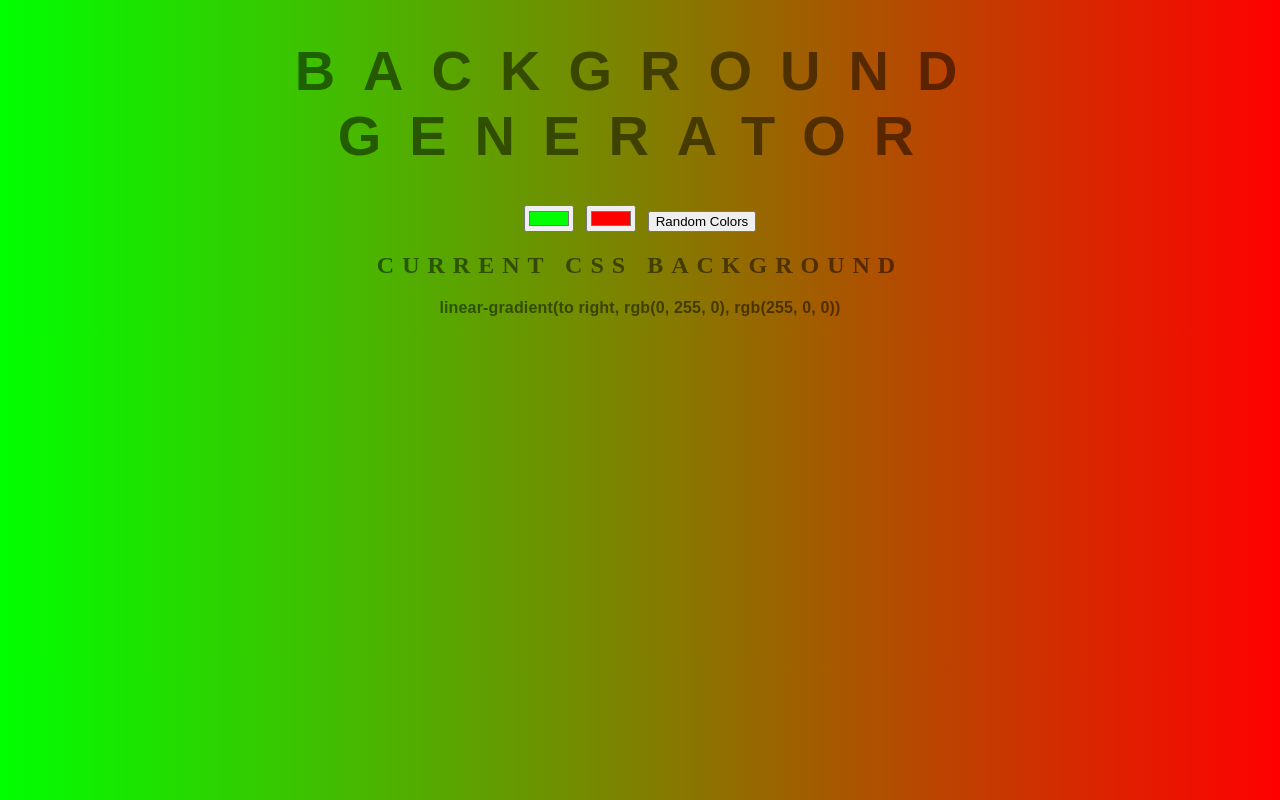
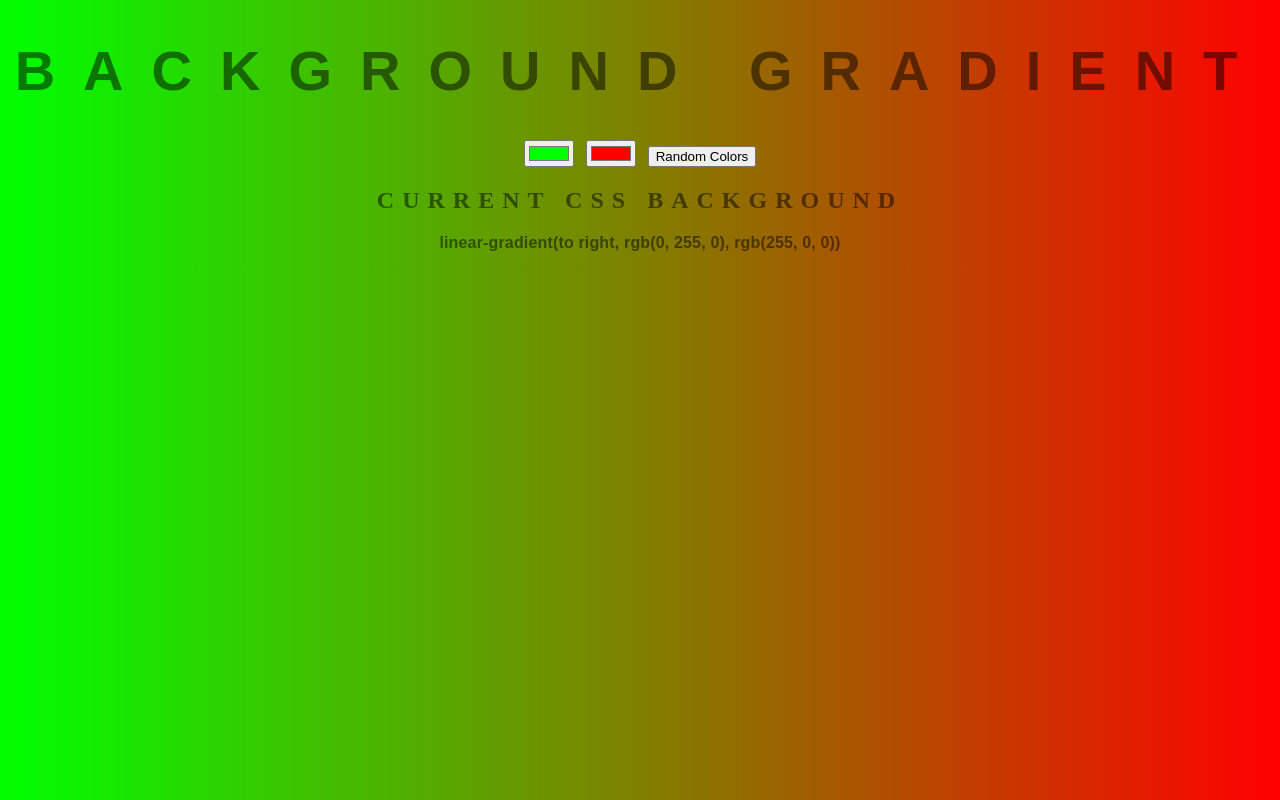
Before and after one commit to Neel37389/Background-Generator, a plain HTML site: page index.html in a window 1280 px wide. Drawn offline with Linux system fonts and the light colour scheme.

Commit message:
changded the title

```diff
--- a/index.html
+++ b/index.html
@@ -8,7 +8,7 @@
     <link rel="stylesheet" href="style.css" />
   </head>
   <body id="gradient">
-    <h1>Background Generator</h1>
+    <h1>Background Gradient</h1>
     <input class="color1" type="color" name="color1" value="#00ff00" />
     <input class="color2" type="color" name="color2" value="#ff0000" />
     <button id="btn">Random Colors</button>
```
